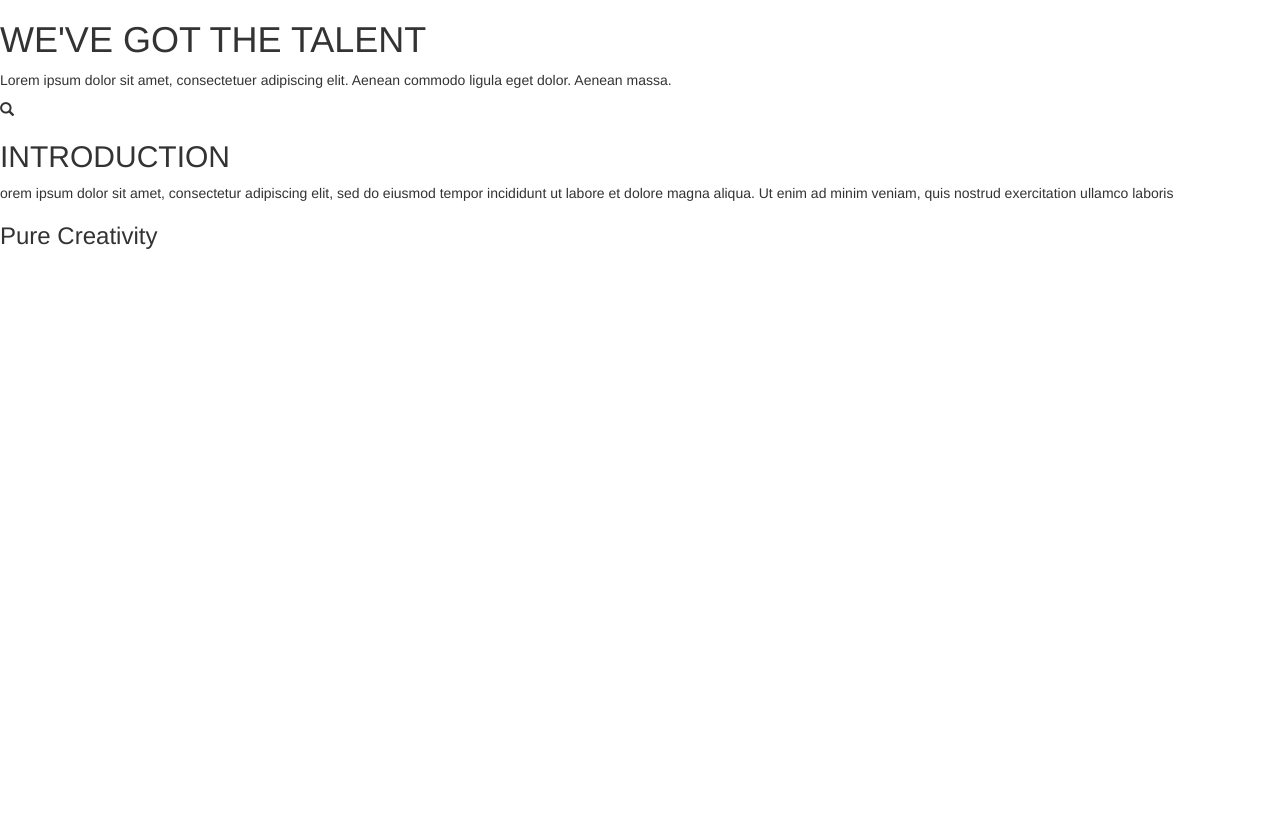
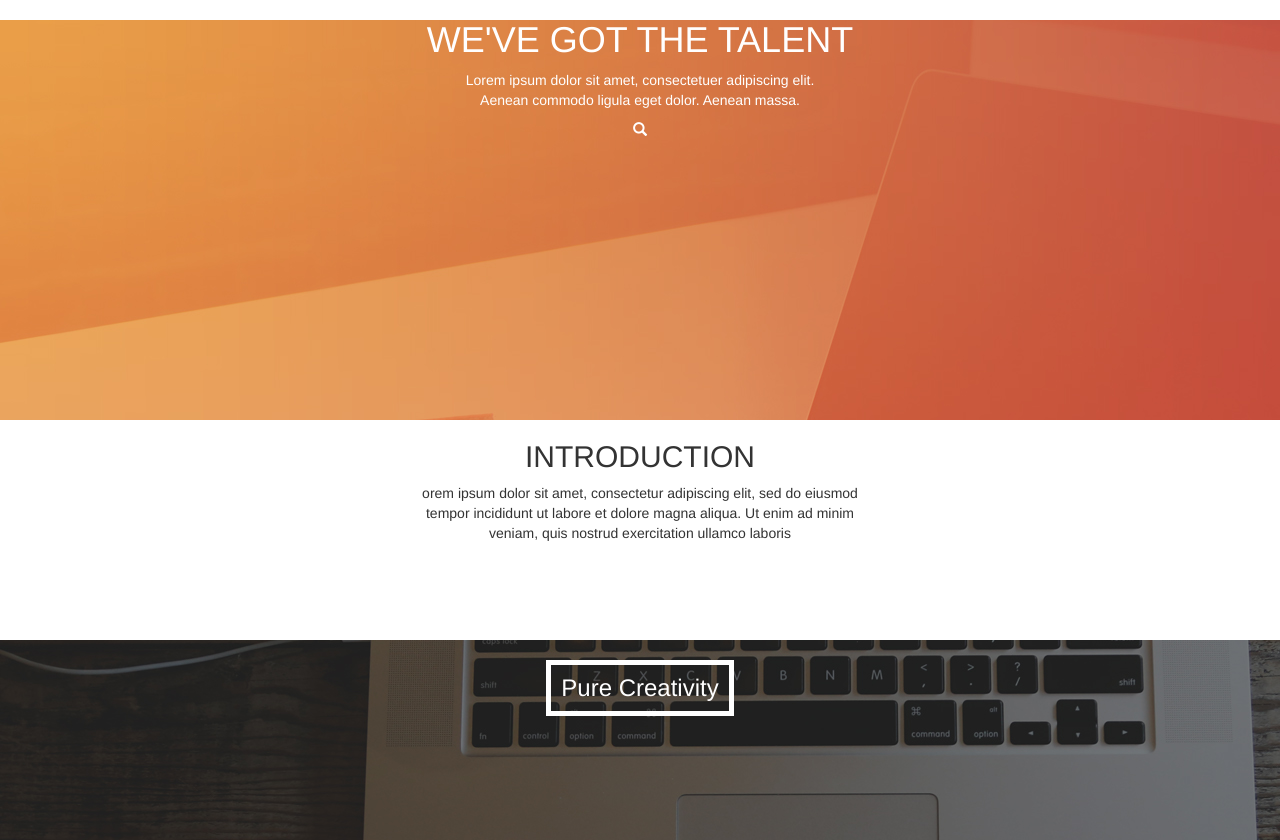
Before and after one commit to Nita92/pasantia-t1, a plain HTML site: page index.html in a window 1280 px wide. Before the commit the page ends 800 px from the top, so only its background shows below. Drawn offline with nearby package versions, Linux system fonts and the light colour scheme.

Commit message:
Seccions 1-3. Images don't fit and texts are not vertically centered. Icons need to be added.

```diff
--- a/index.html
+++ b/index.html
@@ -8,21 +8,21 @@
     <title>templeate 1</title>
 
     <link rel="stylesheet" href="https://maxcdn.bootstrapcdn.com/bootstrap/3.3.7/css/bootstrap.min.css" integrity="sha384-BVYiiSIFeK1dGmJRAkycuHAHRg32OmUcww7on3RYdg4Va+PmSTsz/K68vbdEjh4u" crossorigin="anonymous">
-    <link rel="stylesheet" type="text/css" href="index.css">
+    <link rel="stylesheet" type="text/css" href="style.css">
   </head>
 
   <body>
-   <div class="bg-s1">
+    <div id="s1" class="bg-s1" class="white-text">
       <h1>WE'VE GOT THE TALENT</h1>
-    <p>Lorem ipsum dolor sit amet, consectetuer adipiscing elit. Aenean commodo ligula eget dolor. Aenean massa.</p>
+      <p>Lorem ipsum dolor sit amet, consectetuer adipiscing elit. <br> Aenean commodo ligula eget dolor. Aenean massa.</p>
       <span class="glyphicon glyphicon-search" aria-hidden="true"></span>
       <link rel="shortcut icon" type="image/png" href="mouse-icon.png"/>
     </div>
-  <div>
+    <div id="s2">
       <h2>INTRODUCTION</h2>
-    <p>orem ipsum dolor sit amet, consectetur adipiscing elit, sed do eiusmod tempor incididunt ut labore et dolore magna aliqua. Ut enim ad minim veniam, quis nostrud exercitation ullamco laboris</p>
+      <p>orem ipsum dolor sit amet, consectetur adipiscing elit, sed do eiusmod <br> tempor incididunt ut labore et dolore magna aliqua. Ut enim ad minim <br> veniam, quis nostrud exercitation ullamco laboris</p>
     </div>
-  <div class="bg-s3">
+    <div id="s3" class="bg-s3" class="white-text">
       <h3>Pure Creativity</h3>
     </div>
       <script src="https://ajax.googleapis.com/ajax/libs/jquery/2.2.4/jquery.min.js"></script>
--- /dev/null
+++ b/style.css
@@ -0,0 +1,33 @@
+*{
+    text-align: center;
+}
+
+#s1{
+    height: 400px;
+    width: 100%;
+    color: white;
+}
+
+#s2{
+    height: 200px;
+    width: 100%;
+
+}
+
+#s3{
+    height: 200px;
+    width: 100%;
+    color: white;
+}
+#s3 h3{
+    border: white solid 5px;
+    padding: 10px;
+    display: inline-block;
+}
+.bg-s1{
+    background-image: url("images/t1-1.jpg");
+}
+
+.bg-s3{
+    background-image: url("images/t1-2.jpg");
+}
```
Also changed, not shown: index.css (deleted). Lines whose indentation alone changed are shown as unchanged.
